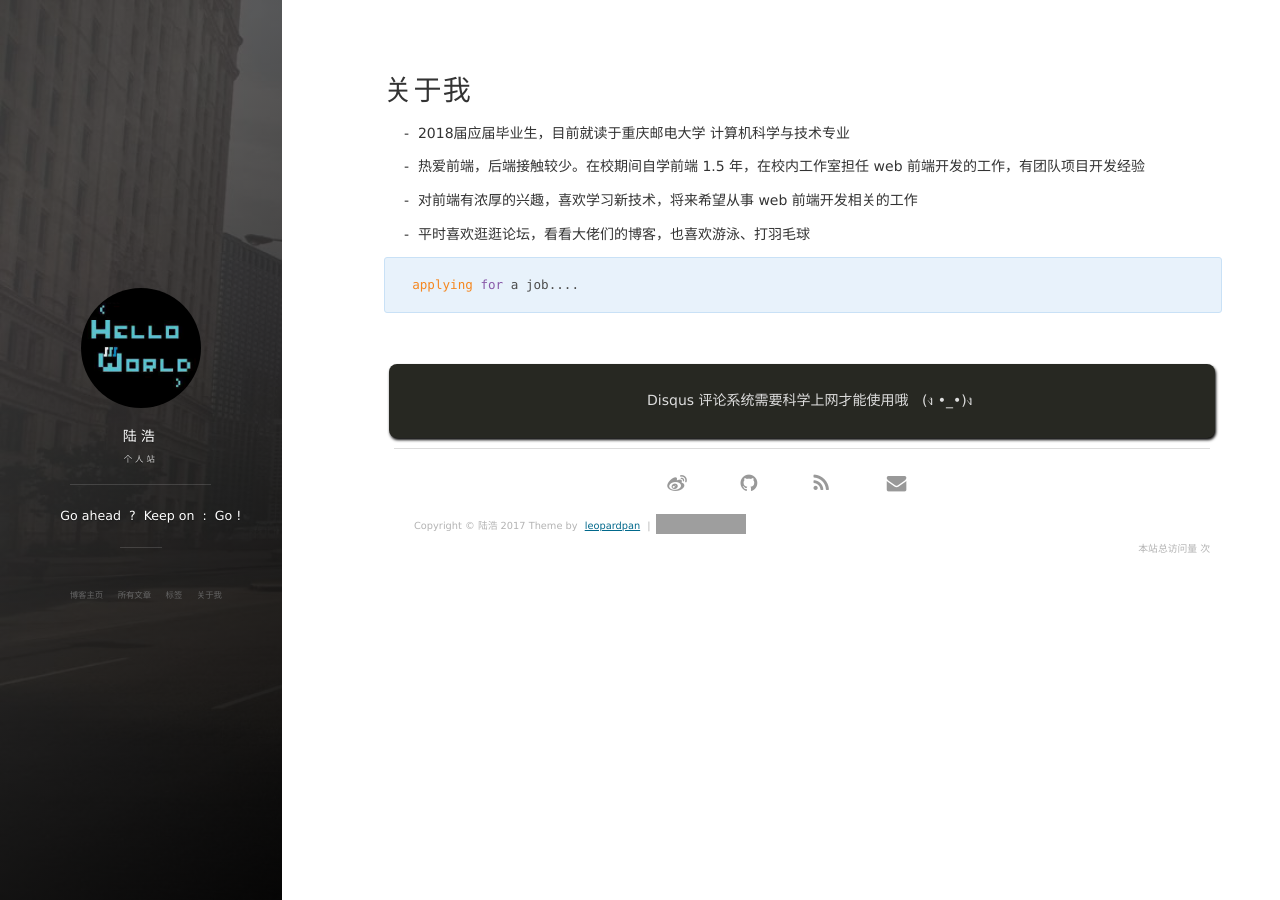
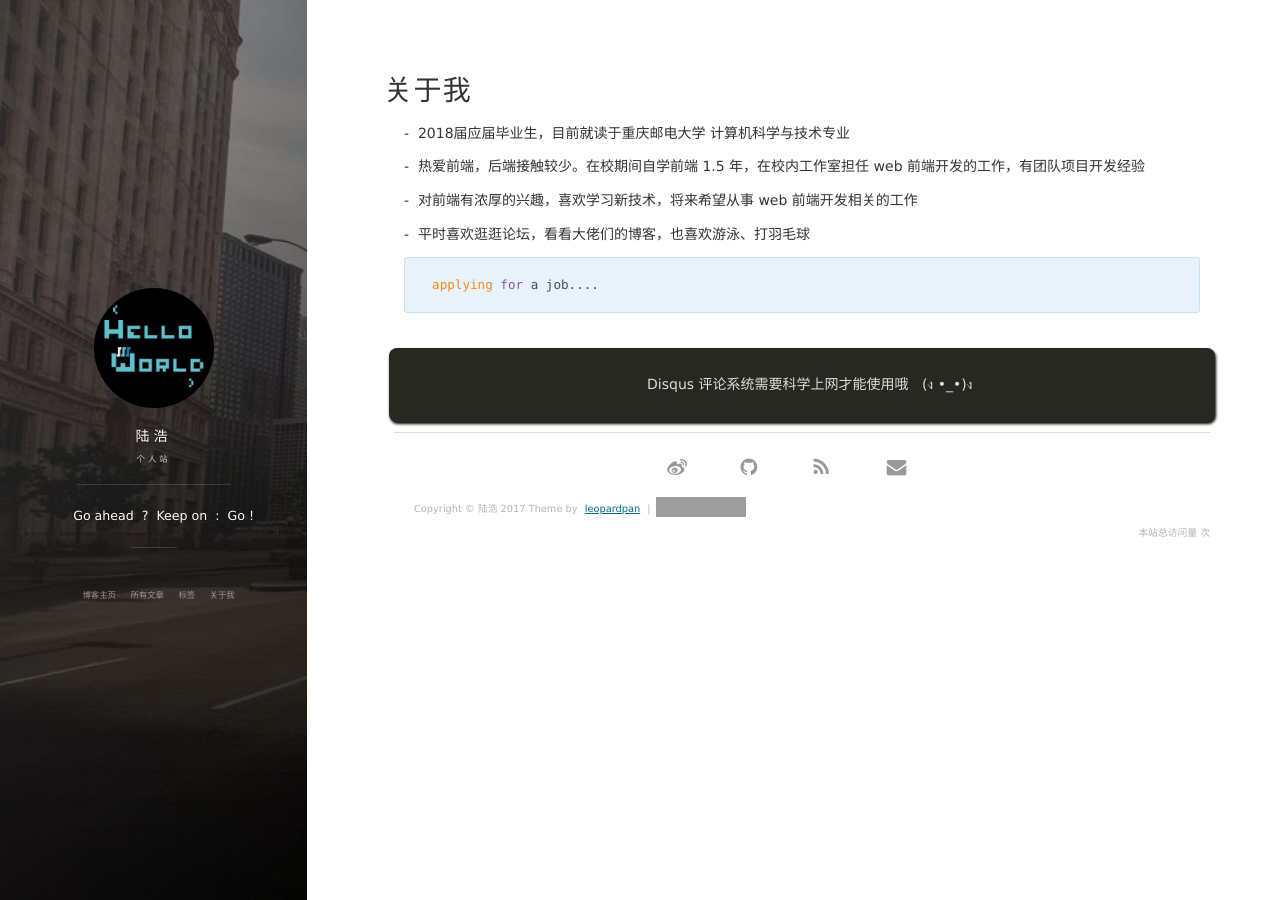
Before and after one commit to 6ml/6ml.github.io, a Jekyll site: the page built from about.md, in a window 1280 px wide. Built offline with Jekyll 4.4.1, drawn with Linux system fonts in a browser that asks for light colours; nearby versions of some CDN libraries; comment, search, counter and statistics services are not loaded; grey boxes are pictures that could not be loaded.

Commit message:
[style]add animated class to page.html

```diff
--- a/_layouts/page.html
+++ b/_layouts/page.html
@@ -2,7 +2,7 @@
 layout: default
 ---
 
-<article class="post-container post-container--single" itemscope itemtype="http://schema.org/BlogPosting">
+<article class="post-container post-container--single animated fadeInRight" itemscope itemtype="http://schema.org/BlogPosting">
   <header class="post-header">
     <div class="post-meta">
       <time datetime="{{page.date | date: date_to_xmlschema}}" itemprop="datePublished" class="post-meta__date date">{{page.date | date: "%F"}}</time>
--- a/css/main.css
+++ b/css/main.css
@@ -583,7 +583,8 @@
     text-align: center;
     display: block; }
   .post pre {
-    width: 95%;
+    width: 90%;
+    margin: 0 auto;
     overflow: auto; }
   .post hr {
     display: block;
@@ -632,7 +633,7 @@
   }
 
   .panel-cover--collapsed {
-    width: 22%;
+    width: 24%;
     /*max-width: 320px;*/
   }
 
@@ -644,7 +645,7 @@
     right: 0;
     bottom: 0;
     left: 0;
-    background-color: rgba(68, 68, 68, 0.6);
+    /*background-color: rgba(68, 68, 68, 0.6);*/
     background-image: -webkit-linear-gradient(-410deg, rgba(68, 68, 68, 0.6) 20%, rgba(0, 0, 0, 0.9));
     background-image: linear-gradient(140deg,rgba(68, 68, 68, 0.6) 20%, rgba(0, 0, 0, 0.9)); }
 
@@ -843,7 +844,7 @@
     position: relative;
     width: 100%;
     border-color: #666;
-    color: #666;
+    color: #999;
     /*opacity: .8; */
   }
 
--- a/js/main.js
+++ b/js/main.js
@@ -11,7 +11,7 @@
       $('.panel-cover').addClass('panel-cover--collapsed');
     } else {
       $('.panel-cover').css('max-width',currentWidth);
-      $('.panel-cover').animate({'max-width': '320px', 'width': '22%'}, 400, swing = 'swing', function() {} );
+      $('.panel-cover').animate({'max-width': '320px', 'width': '24%'}, 400, swing = 'swing', function() {} );
     }
 
 
```
Also changed, not shown: css/animate.css.
